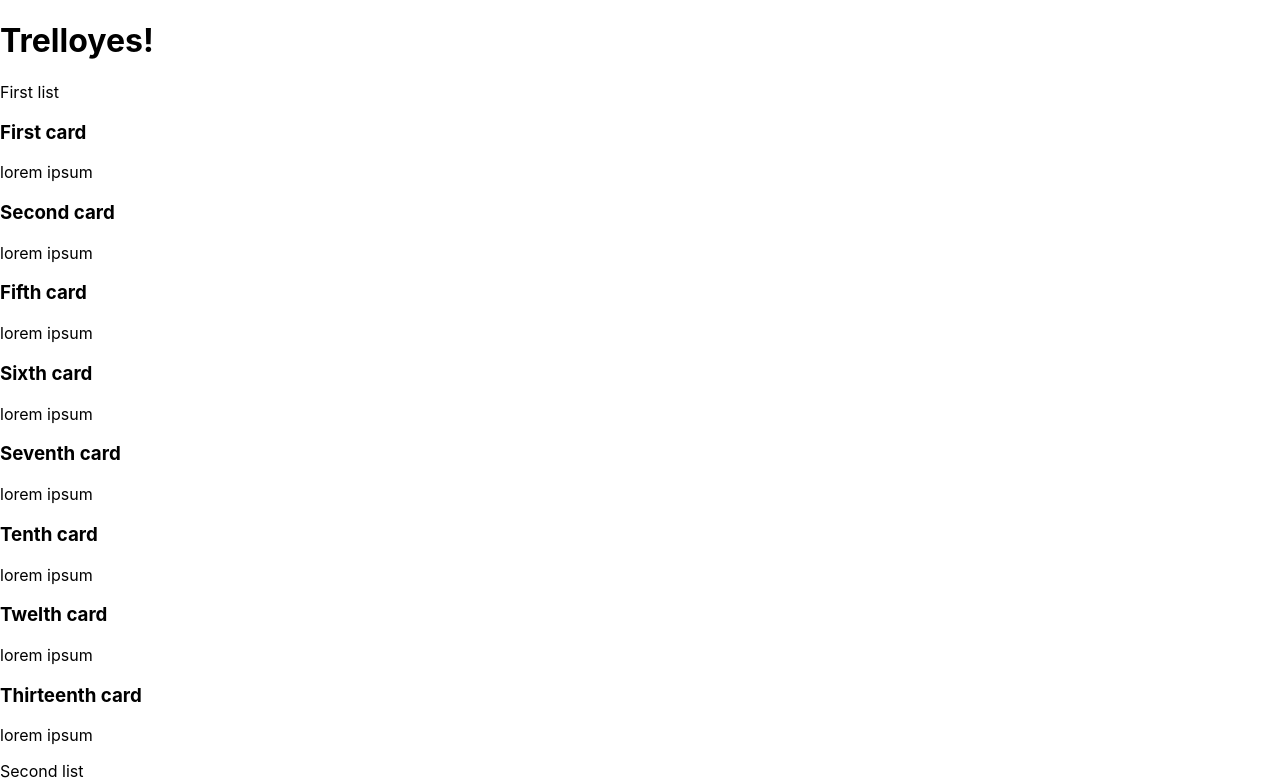
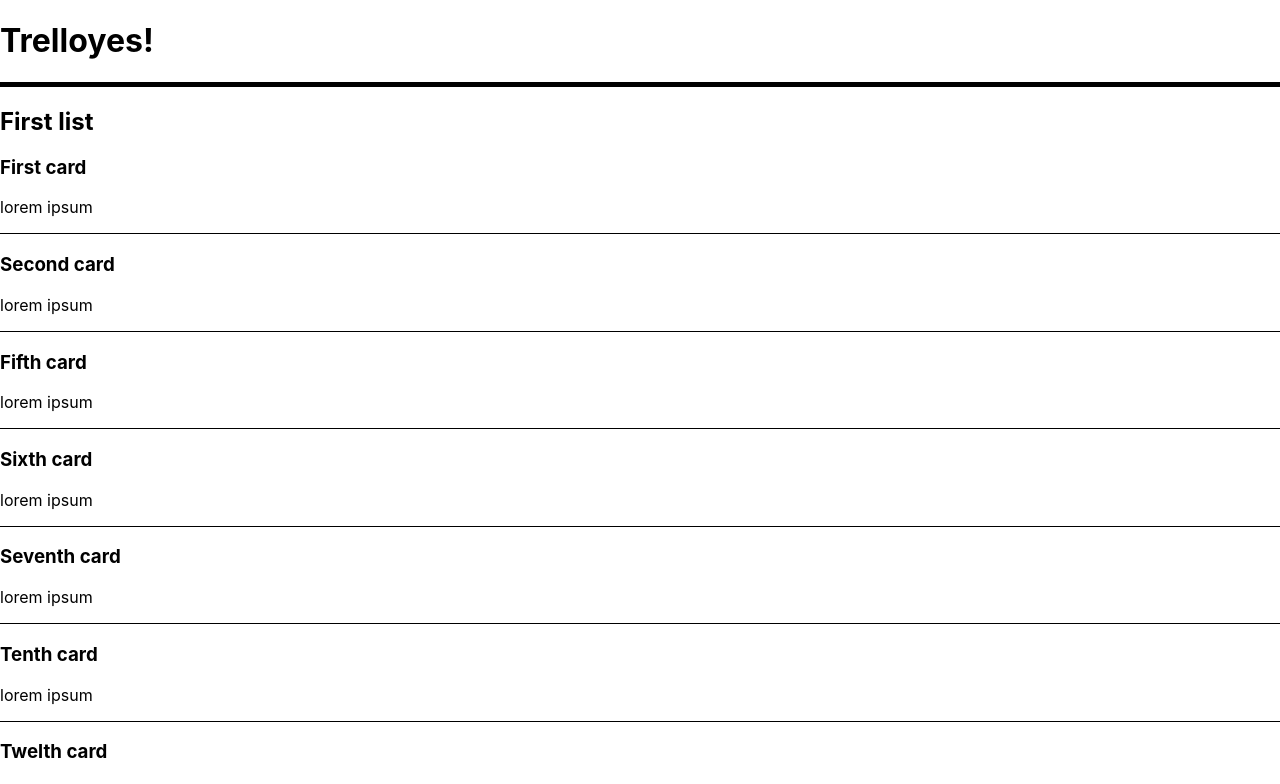
Before and after one commit to thinkful-ei-bee/trelloyes-enrique-joel, a React (Create React App) app: page / in a window 1280 px wide. Shown: the top 784 px of the page. Built offline with nearby package versions, Linux system fonts and the light colour scheme.

Commit message:
Fix header class, minimal styling

```diff
--- a/src/applist.js
+++ b/src/applist.js
@@ -6,7 +6,7 @@ const AppList = (props) => {
   const lists = props.store.lists.map((list) => (
     <section className="List" key={list.id}>
     <header className="List-header">
-      {list.header}
+      <h2>{list.header}</h2>
     </header>
       <Card allCards={props.store.allCards} cardIds={list.cardIds}></Card>
     </section>
--- a/src/card.js
+++ b/src/card.js
@@ -1,7 +1,7 @@
 import React from 'react';
 
 const Card = (props) => {
-  console.log(props);
+  //console.log(props);
 
   const cards = props.cardIds.map((card, index) => (
     <div className="Card" key={index}>
--- a/src/index.css
+++ b/src/index.css
@@ -12,3 +12,21 @@ code {
   font-family: source-code-pro, Menlo, Monaco, Consolas, "Courier New",
     monospace;
 }
+
+.Card {
+  border-width: 0 0 1px 0;
+  border-style: solid;
+  border-color: black;
+}
+
+.App-list {
+  border-width: 5px 0 0 0;
+  border-style: solid;
+  border-color: black;
+}
+
+.List-cards {
+  border-width: 0 0 5px 0;
+  border-style: solid;
+  border-color: black;
+}
```
